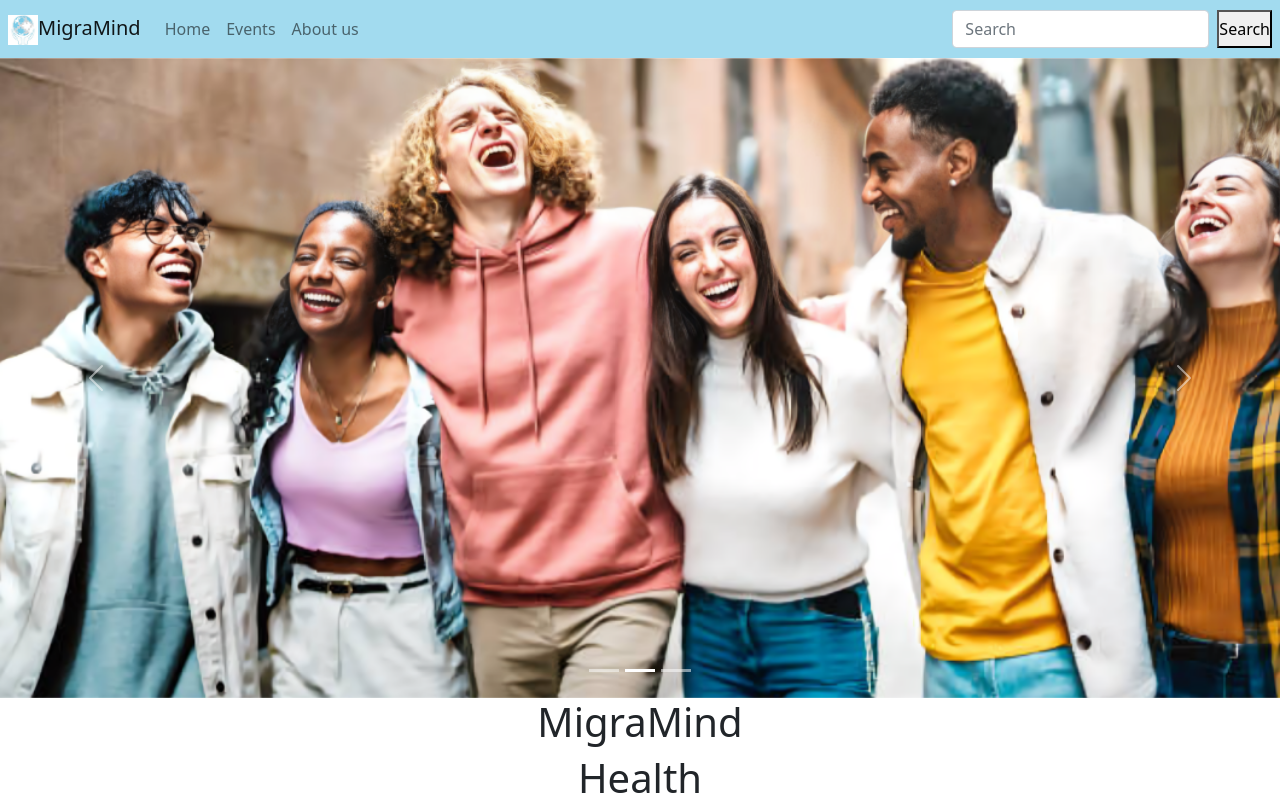
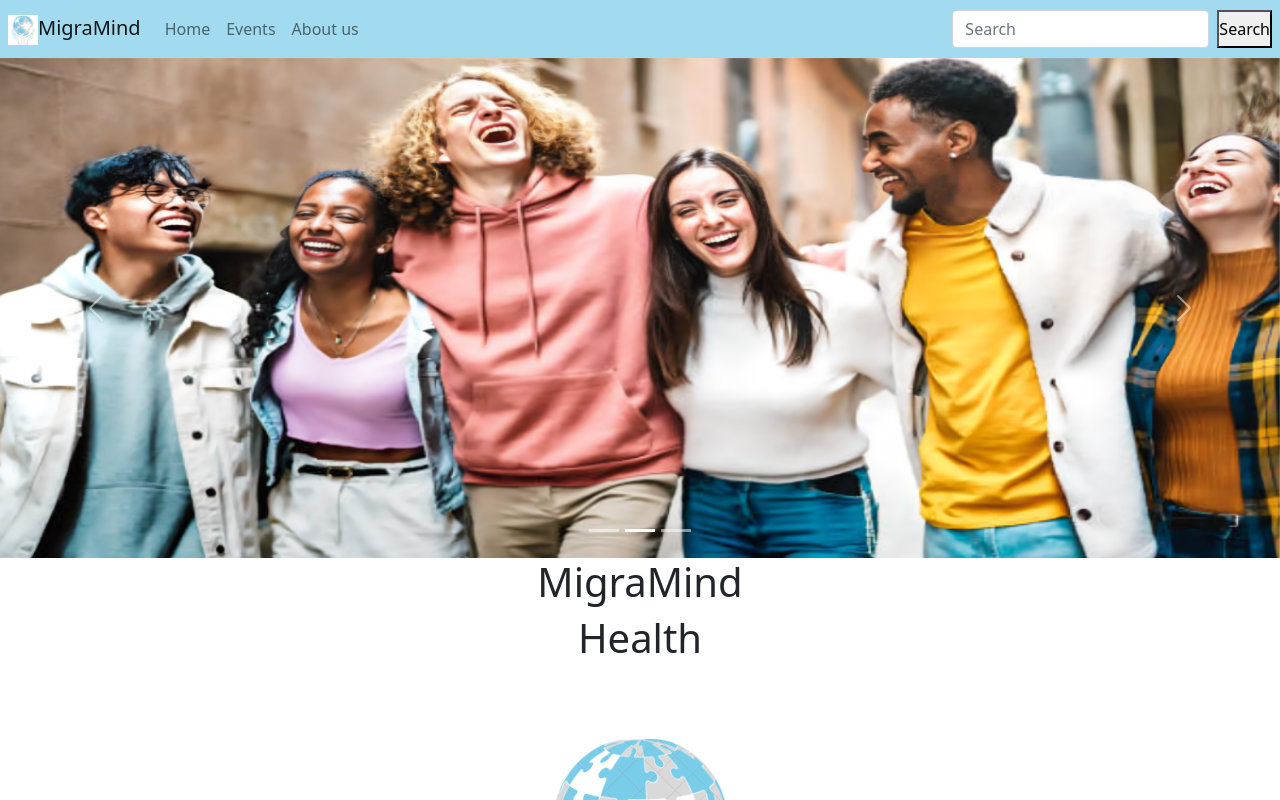
Before and after one commit to amandamov/psychosocial-resources-fe, a React (Create React App) app in the folder psychosocial-resources/: page / in a window 1280 px wide. Shown: the top 800 px of the page. Built offline with nearby package versions, Linux system fonts and the light colour scheme.

Commit message:
carousel size

```diff
--- a/psychosocial-resources/src/App.css
+++ b/psychosocial-resources/src/App.css
@@ -19,7 +19,11 @@
 }
 
 /*Header css start here*/
-
+.d-block{
+  display: block;
+    width: 100%;
+    height: 500px;
+}
 
 .App-header {
   background-color: #eff2f9;
--- a/psychosocial-resources/src/components/Header.js
+++ b/psychosocial-resources/src/components/Header.js
@@ -17,7 +17,7 @@ const Header = () => {
           src={imagen1}
           alt="First slide"
         />
-        <Carousel.Caption className="Description_img1">
+        <Carousel.Caption className="description_img1">
           <h3>First slide label</h3>
           <p>Nulla vitae elit libero, a pharetra augue mollis interdum.</p>
            </Carousel.Caption>
```
